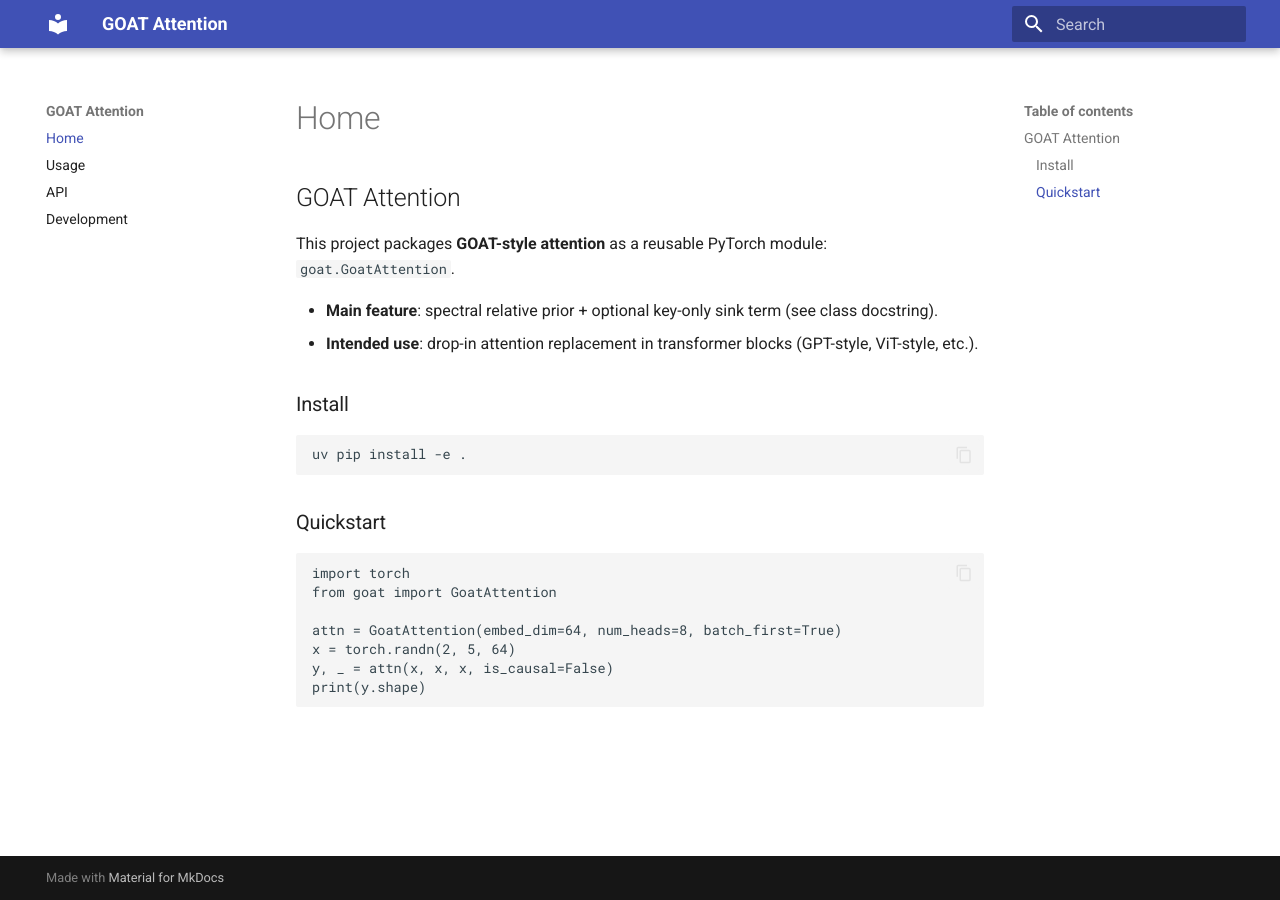
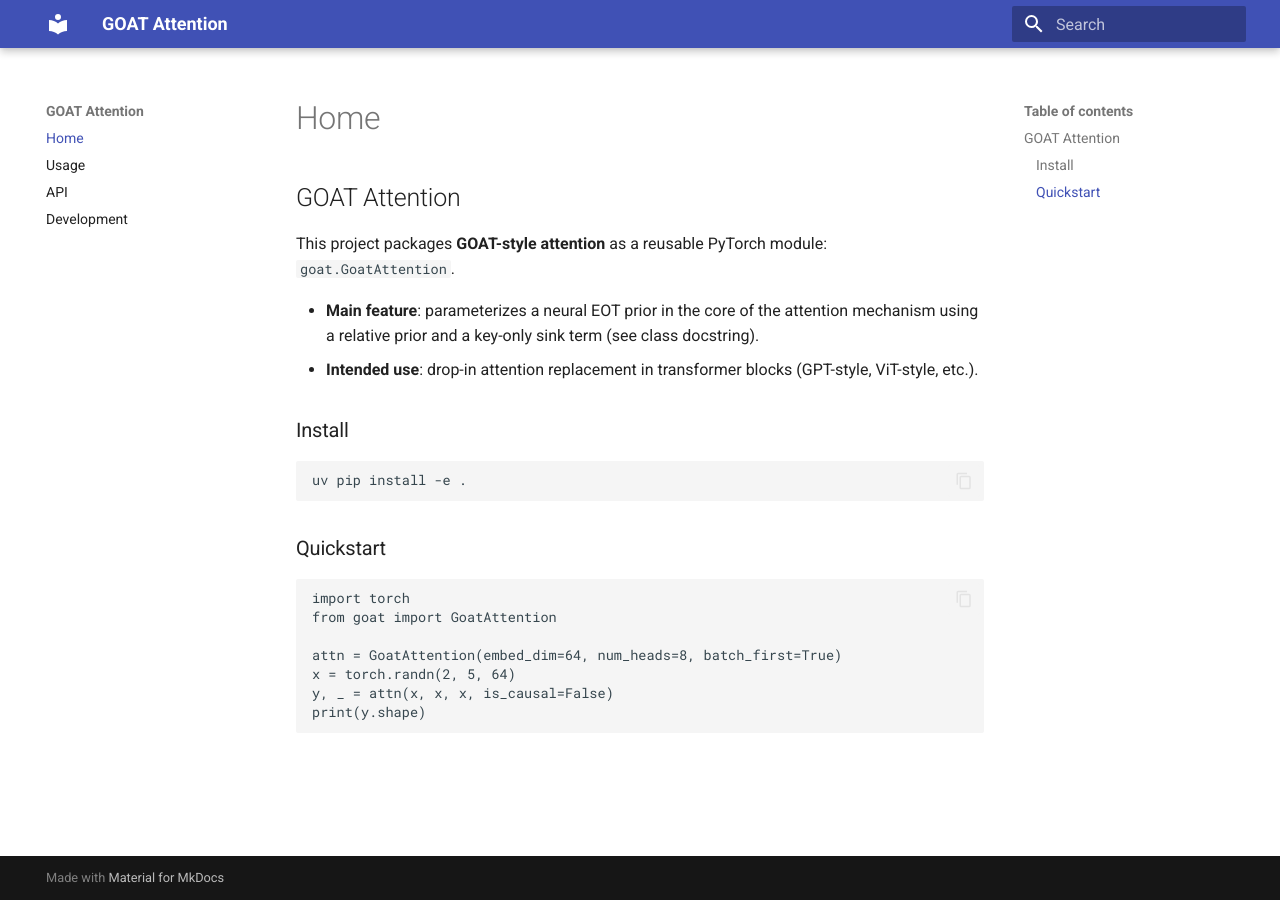
Before and after one commit to elonlit/goat, an MkDocs documentation site: the page built from docs/index.md, in a window 1280 px wide. Built offline with MkDocs 1.6.1 and Material for MkDocs 9.7.7, drawn with Linux system fonts in a browser that asks for light colours.

```diff
--- a/docs/index.md
+++ b/docs/index.md
@@ -2,7 +2,7 @@
 
 This project packages **GOAT-style attention** as a reusable PyTorch module: `goat.GoatAttention`.
 
-- **Main feature**: spectral relative prior + optional key-only sink term (see class docstring).
+- **Main feature**: parameterizes a neural EOT prior in the core of the attention mechanism using a relative prior and a key-only sink term (see class docstring).
 - **Intended use**: drop-in attention replacement in transformer blocks (GPT-style, ViT-style, etc.).
 
 ### Install
```
Also changed, not shown: README.md (+1 -1 lines).
